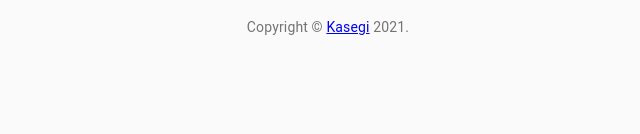
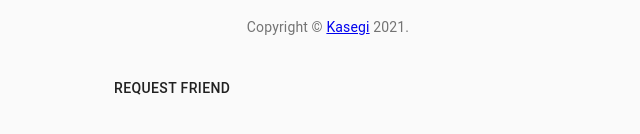
Before and after one commit to YibinLong/Kasegi, a React (Create React App) app in the folder packages/frontend/: page /signup in a window 1280 px wide. Shown: the part 440-574 px from the top of the page, without its empty margins (312-952 px from the left). Built offline with nearby package versions, Linux system fonts and the light colour scheme; no server answers.

Commit message:
profile path

```diff
--- a/packages/frontend/src/App.js
+++ b/packages/frontend/src/App.js
@@ -5,6 +5,7 @@ import CssBaseline from '@material-ui/core/CssBaseline';
 import { BrowserRouter, Route } from "react-router-dom";
 import { useUser } from './api';
 import { Dashboard } from "./Pages/Dashboard";
+import { Profile } from "./Pages/Profile";
 
 
 function App() {
@@ -24,6 +25,7 @@ function App() {
       <Route path="/" exact component={getHome} />
       <Route path="/signin" component={SignIn} />
       <Route path="/signup" component={SignUp} />
+      <Route path="/:id" component={Profile} />
     </BrowserRouter>
     </>
 
--- /dev/null
+++ b/packages/frontend/src/Pages/Profile/index.js
@@ -0,0 +1,20 @@
+import React, { useEffect } from 'react';
+import { Button } from '@material-ui/core';
+import { useParams } from 'react-router-dom';
+import { db } from '../../api';
+
+export const Profile = () => {
+  const [ profile, setProfile ] = React.useState({});
+  const params = useParams();
+
+  useEffect(() => {
+    db.getUser(params.id).then(setProfile);
+  }, [params.id])
+
+  return (
+    <div>
+      <h1>{profile.name}</h1>
+      <Button>Request Friend</Button>
+    </div>
+  )
+}
```
